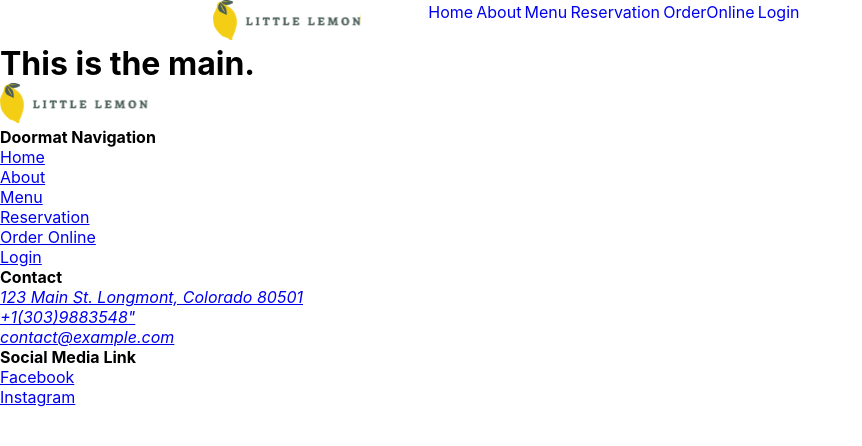
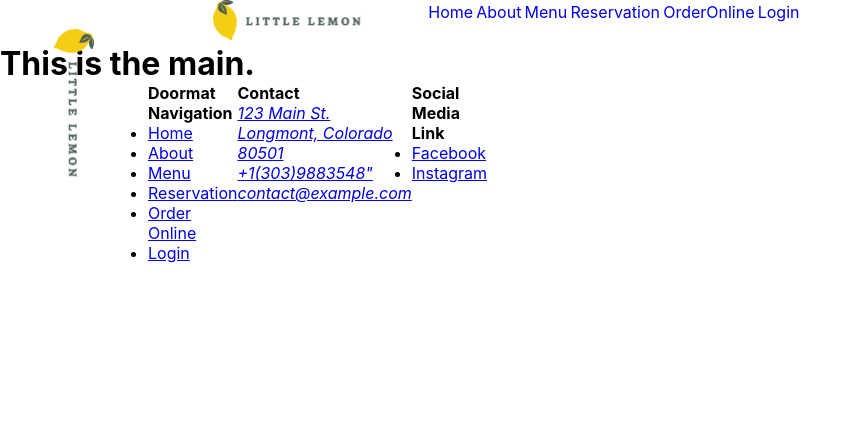
Before and after one commit to sangsongthong-hexterika/capstone-project-little-lemon, a React (Create React App) app: page / in a window 1280 px wide. Shown: the top 446 px of the page, without its empty margins (0-862 px from the left). Built offline with nearby package versions, Linux system fonts and the light colour scheme.

Commit message:
Able to setup multiple columns on the Footer

```diff
--- a/src/App.css
+++ b/src/App.css
@@ -11,6 +11,7 @@
 .header-container nav {
   grid-column: 5 / 11;
 }
+
 
 /* Keep this from the default generated by create-react-app as references for future animation */
 @media (prefers-reduced-motion: no-preference) {
--- a/src/App.js
+++ b/src/App.js
@@ -14,7 +14,9 @@ function App() {
         </nav>
       </header>
       <Main />
-      <Footer />
+      <footer className='footer-container'>
+          <Footer />
+      </footer>
     </>
   );
 }
--- a/src/Footer.css
+++ b/src/Footer.css
@@ -0,0 +1,15 @@
+footer {
+  display: grid;
+  grid-template-columns: repeat(12, 1fr);
+  grid-template-rows: repeat(7, 1fr);
+}
+
+.footer-container img {
+  transform: rotate(90deg);
+  grid-row: 7 / 7;
+  grid-column: 3 / 11;
+}
+
+.footer-container ~ section {
+  grid-column: 3 / 11;
+}
--- a/src/Footer.js
+++ b/src/Footer.js
@@ -4,10 +4,10 @@ import './Footer.css';
 function Footer() {
     return (
       <footer>
-        <section>
+        <section className='footer-logo'>
           <img src="/Logo.svg" alt="Logo" />
         </section>
-        <section>
+        <section className='doormat-nav'>
           <strong>Doormat Navigation</strong>
           <ul>
             <li><a href="#/home">Home</a></li>
@@ -18,7 +18,7 @@ function Footer() {
             <li><a href="#/login">Login</a></li>
           </ul>
         </section>
-        <section>
+        <section className='footer-contact'>
           <strong>Contact</strong>
           <address>
             <p><a href="#/contact">123 Main St. Longmont, Colorado 80501</a></p>
@@ -26,7 +26,7 @@ function Footer() {
             <p><a href="mailto:contact@example.com">contact@example.com</a></p>
           </address>
         </section>
-        <section>
+        <section className='footer-social'>
           <strong>Social Media Link</strong>
           <ul>
             <li><a href="#/facebook">Facebook</a></li>
```
